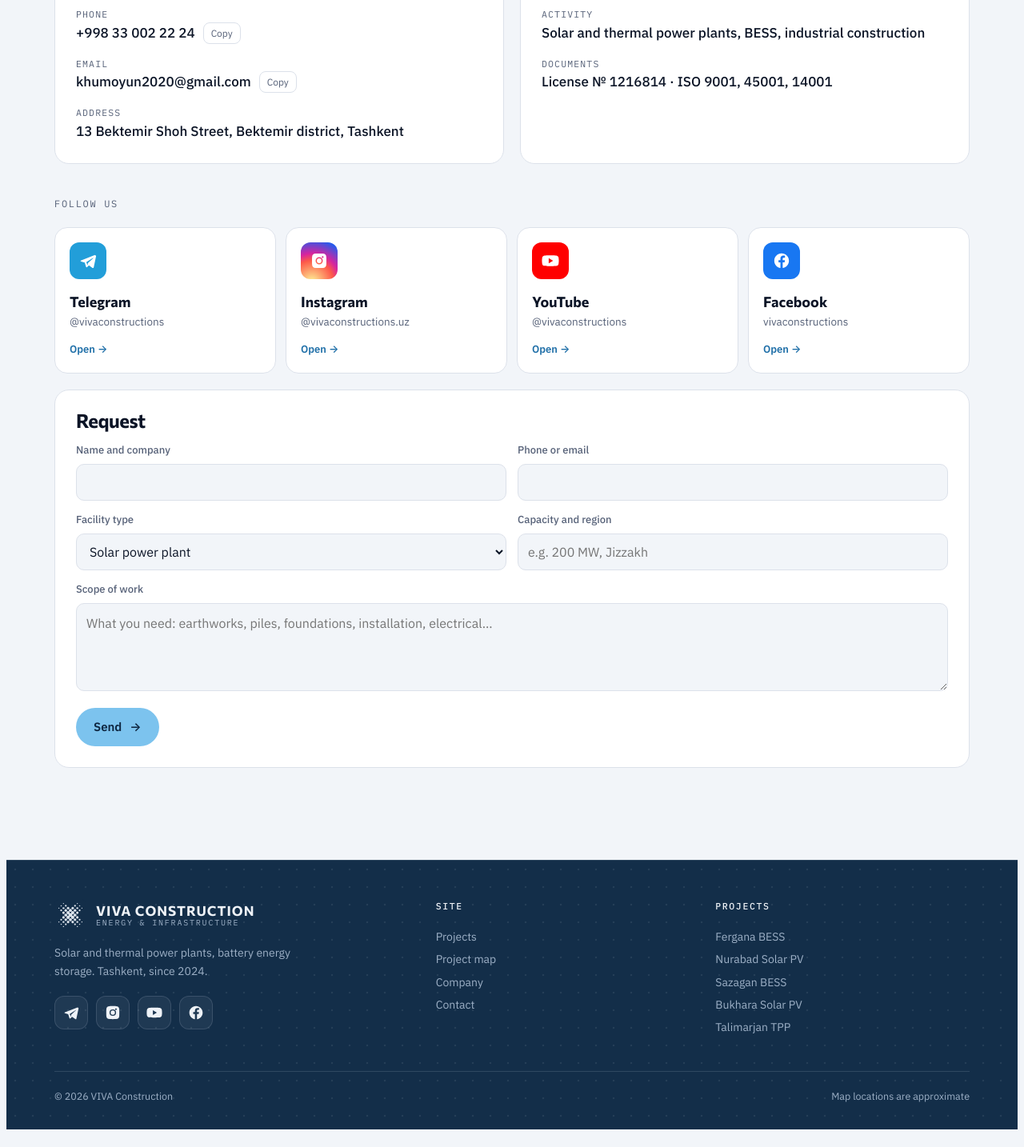
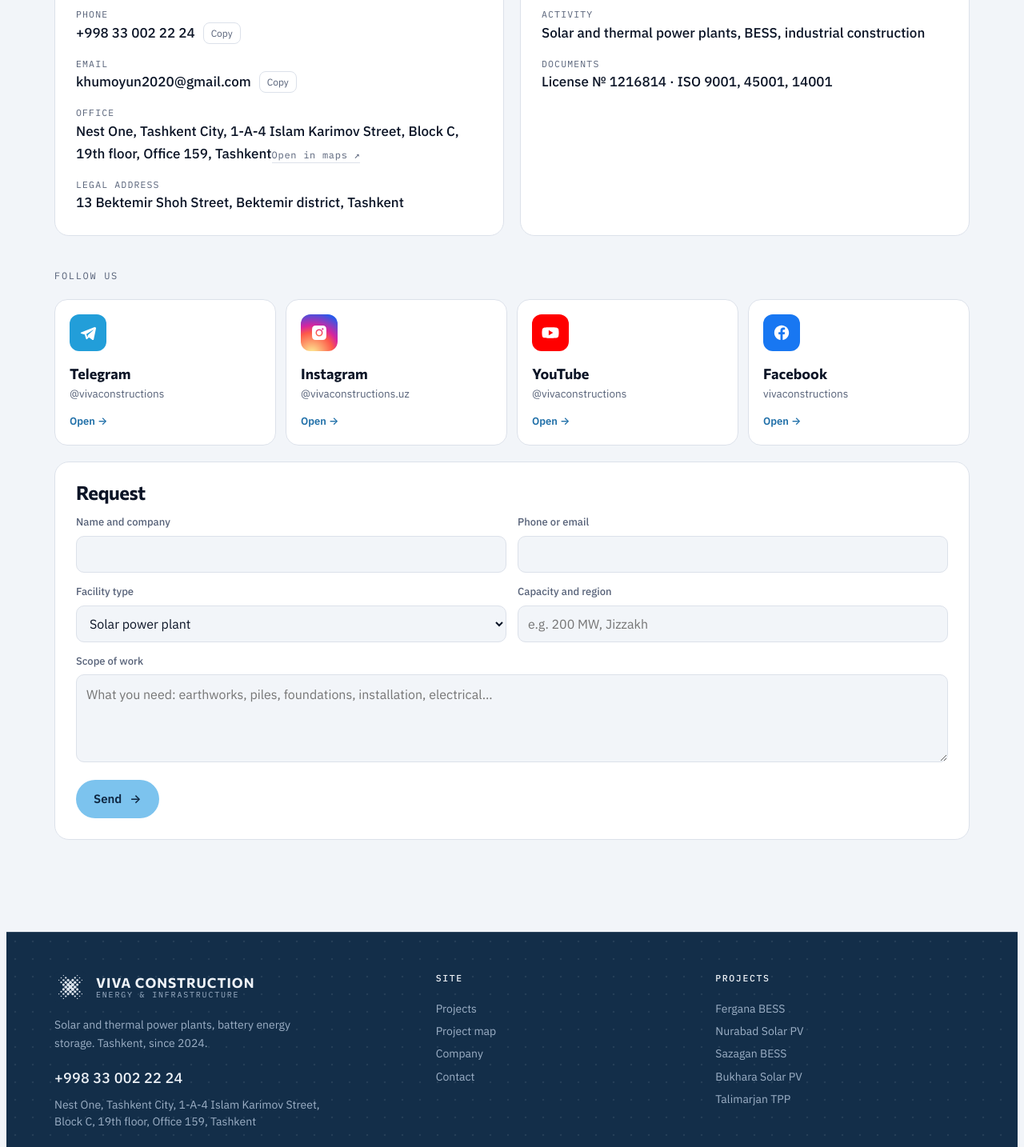
Before and after one commit to Mirzokhid2379/viva-construction, a React (Vite) app: page /aloqa in a window 1280 px wide. Shown: the part 680-2114 px from the top of the page at 80% size. Built offline with nearby package versions, Linux system fonts and the light colour scheme.

Commit message:
Ofis manzili va telefon qoshildi

```diff
--- a/src/components/Footer.jsx
+++ b/src/components/Footer.jsx
@@ -2,6 +2,7 @@ import { Link } from "react-router-dom";
 import { Brand } from "./Header.jsx";
 import { useI18n, useProjects } from "../i18n/index.jsx";
 import { SocialIcons } from "./SocialLinks.jsx";
+import { CONTACTS } from "../data/company.js";
 
 const FOOTER_PROJECTS = ["fargona-bess", "nurobod", "sazagan", "buxoro", "tolimarjon"];
 
@@ -14,7 +15,11 @@ export default function Footer() {
         <div className="g">
           <div>
             <div className="brand" style={{ color: "var(--night-ink)" }}><Brand size={40} /></div>
-            <p style={{ margin: "16px 0 20px", maxWidth: "38ch" }}>{t.footer.about}</p>
+            <p style={{ margin: "16px 0 16px", maxWidth: "38ch" }}>{t.footer.about}</p>
+            <div className="f-contact">
+              <a className="f-tel" href={`tel:${CONTACTS.phone.replace(/\s/g, "")}`}>{CONTACTS.phone}</a>
+              <a href={CONTACTS.map} target="_blank" rel="noopener noreferrer">{t.contact.officeAddress}</a>
+            </div>
             <SocialIcons />
           </div>
           <div>
--- a/src/data/company.js
+++ b/src/data/company.js
@@ -19,6 +19,7 @@ export const PARTNERS = ["Energy China", "Larsen & Toubro", "ACWA Power", "UET C
 export const CONTACTS = {
   phone: "+998 33 002 22 24",
   email: "khumoyun2020@gmail.com",
+  map: "https://www.google.com/maps/search/?api=1&query=Nest+One+Tashkent+City",
 };
 
 // Ijtimoiy tarmoqlar. `ready: false` — havola hali taxminiy, haqiqiysini bilganda shu yerga yozing va true qiling.
--- a/src/i18n/en.js
+++ b/src/i18n/en.js
@@ -69,7 +69,7 @@ export default {
     ],
     partners: "Companies we have worked with",
   },
-  closing: { title: "Let’s build your next power plant together", text: "Send us your technical brief and we will propose a team, equipment and timeline.", btn: "Contact us" },
+  closing: { title: "Trust us with any construction project!", text: "Send us your technical brief and we will propose a team, equipment and timeline.", btn: "Contact us" },
   projectsPage: { title: "Projects", lead: (n, d, w) => `${n} power plants: ${d} completed, ${w} under construction.` },
   detail: {
     company: "Company", role: "Role", partners: "Partners", status: "Status", scope: "Our scope of work",
@@ -109,7 +109,8 @@ export default {
   contact: {
     title: "Let’s discuss your project",
     lead: "Send us a technical brief for a solar, thermal or battery storage plant.",
-    director: "Director", directorName: "Khumoyun Akhmadjonov", phone: "Phone", email: "Email", instagram: "Instagram", address: "Address",
+    director: "Director", directorName: "Khumoyun Akhmadjonov", phone: "Phone", email: "Email", instagram: "Instagram", address: "Address", office: "Office", legal: "Legal address", mapOpen: "Open in maps",
+    officeAddress: "Nest One, Tashkent City, 1-A-4 Islam Karimov Street, Block C, 19th floor, Office 159, Tashkent",
     vivaAddress: "13 Bektemir Shoh Street, Bektemir district, Tashkent",
     activity: "Activity", docs: "Documents",
     omegaAddress: "172 Sayhun Street, Tong Yulduzi, Mirabad district, Tashkent",
--- a/src/i18n/ru.js
+++ b/src/i18n/ru.js
@@ -69,7 +69,7 @@ export default {
     ],
     partners: "Компании, с которыми мы работали",
   },
-  closing: { title: "Построим вашу следующую станцию вместе", text: "Отправьте техническое задание — подготовим предложение по команде, технике и срокам.", btn: "Связаться" },
+  closing: { title: "Доверьте нам любое строительство!", text: "Отправьте техническое задание — подготовим предложение по команде, технике и срокам.", btn: "Связаться" },
   projectsPage: { title: "Проекты", lead: (n, d, w) => `Электростанций: ${n}. Сдано — ${d}, строится сейчас — ${w}.` },
   detail: {
     company: "Компания", role: "Роль", partners: "Партнёры", status: "Статус", scope: "Выполненные работы",
@@ -109,7 +109,8 @@ export default {
   contact: {
     title: "Обсудим ваш проект",
     lead: "Отправьте техническое задание по солнечной, тепловой станции или системе накопления энергии.",
-    director: "Директор", directorName: "Хумоюн Ахмаджонов", phone: "Телефон", email: "Эл. почта", instagram: "Instagram", address: "Адрес",
+    director: "Директор", directorName: "Хумоюн Ахмаджонов", phone: "Телефон", email: "Эл. почта", instagram: "Instagram", address: "Адрес", office: "Офис", legal: "Юридический адрес", mapOpen: "Открыть на карте",
+    officeAddress: "Ташкент, Tashkent City, бизнес-центр Nest One, ул. Ислама Каримова, 1-А-4, блок C, 19 этаж, офис 159",
     vivaAddress: "Ташкент, Бектемирский район, ул. Бектемир Шох, 13",
     activity: "Деятельность", docs: "Документы",
     omegaAddress: "Ташкент, Мирабадский район, МСГ Тонг Юлдузи, ул. Сайхун, 172",
--- a/src/i18n/uz.js
+++ b/src/i18n/uz.js
@@ -69,7 +69,7 @@ export default {
     ],
     partners: "Biz bilan ishlagan kompaniyalar",
   },
-  closing: { title: "Keyingi stansiyangizni birga quraylik", text: "Texnik topshiriqni yuboring: jamoa, texnika va muddatlar bo‘yicha taklif tayyorlaymiz.", btn: "Bog‘lanish" },
+  closing: { title: "Har qanday qurilishni bizga ishoning!", text: "Texnik topshiriqni yuboring: jamoa, texnika va muddatlar bo‘yicha taklif tayyorlaymiz.", btn: "Bog‘lanish" },
   projectsPage: { title: "Loyihalar", lead: (n, d, w) => `${n} ta elektr stansiyasi: ${d} tasi topshirilgan, ${w} tasi hozir qurilmoqda.` },
   detail: {
     company: "Kompaniya", role: "Roli", partners: "Hamkorlar", status: "Holati", scope: "Biz bajargan ishlar",
@@ -109,7 +109,8 @@ export default {
   contact: {
     title: "Loyihangizni muhokama qilamiz",
     lead: "Quyosh, issiqlik yoki energiya saqlash stansiyasi bo‘yicha texnik topshiriqni yuboring.",
-    director: "Direktor", directorName: "Xumoyun Ahmadjonov", phone: "Telefon", email: "Elektron pochta", instagram: "Instagram", address: "Manzil",
+    director: "Direktor", directorName: "Xumoyun Ahmadjonov", phone: "Telefon", email: "Elektron pochta", instagram: "Instagram", address: "Manzil", office: "Ofis", legal: "Yuridik manzil", mapOpen: "Xaritada ochish",
+    officeAddress: "Toshkent, Tashkent City, Nest One biznes markazi, Islom Karimov ko‘chasi, 1-A-4, C-blok, 19-qavat, 159-ofis",
     vivaAddress: "Toshkent, Bektemir tumani, Bektemir Shoh ko‘chasi, 13",
     activity: "Faoliyat", docs: "Hujjatlar",
     omegaAddress: "Toshkent, Mirobod tumani, Tong Yulduzi MFY, Sayhun ko‘chasi, 172",
--- a/src/pages/Contact.jsx
+++ b/src/pages/Contact.jsx
@@ -48,9 +48,10 @@ export default function Contact() {
             <div className="cc">
               <h3>VIVA Construction</h3>
               <div className="r"><span>{c.director}</span><b>{c.directorName}</b></div>
-              <div className="r"><span>{c.phone}</span><div className="row"><b className="num">{CONTACTS.phone}</b><CopyButton text={CONTACTS.phone} /></div></div>
+              <div className="r"><span>{c.phone}</span><div className="row"><a className="num tel" href={`tel:${CONTACTS.phone.replace(/\s/g, "")}`}><b>{CONTACTS.phone}</b></a><CopyButton text={CONTACTS.phone} /></div></div>
               <div className="r"><span>{c.email}</span><div className="row"><b>{CONTACTS.email}</b><CopyButton text={CONTACTS.email} /></div></div>
-              <div className="r"><span>{c.address}</span><b>{c.vivaAddress}</b></div>
+              <div className="r"><span>{c.office}</span><b>{c.officeAddress}</b><a className="maplink" href={CONTACTS.map} target="_blank" rel="noopener noreferrer">{c.mapOpen} ↗</a></div>
+              <div className="r"><span>{c.legal}</span><b>{c.vivaAddress}</b></div>
             </div>
             <div className="cc">
               <h3>OMEGA Energy Group</h3>
--- a/src/styles/global.css
+++ b/src/styles/global.css
@@ -395,3 +395,12 @@ footer .socials a.soc{padding:0;display:grid}
 .soc-tx small{color:var(--muted);font-size:13.5px;overflow-wrap:anywhere}
 .soc-go{margin-top:auto;font-size:13px;font-weight:600;color:var(--amber-ink)}
 @media (max-width:860px){.soc-cards{grid-template-columns:repeat(2,minmax(0,1fr))}}
+
+/* ofis manzili va telefon */
+.cc .r a.tel{text-decoration:none;color:inherit}
+.cc .r a.tel:hover b{color:var(--amber-ink,var(--amber))}
+.cc .maplink{display:inline-block;margin-top:6px;font-family:var(--f-mono);font-size:12px;letter-spacing:.06em;color:var(--muted);text-decoration:none;border-bottom:1px solid var(--line)}
+.cc .maplink:hover{color:var(--ink)}
+footer .f-contact{margin:0 0 20px;max-width:40ch}
+footer .f-contact a{line-height:1.5}
+footer .f-contact .f-tel{font-size:18px;font-weight:500;color:var(--night-ink);letter-spacing:.01em;margin-bottom:4px}
```
